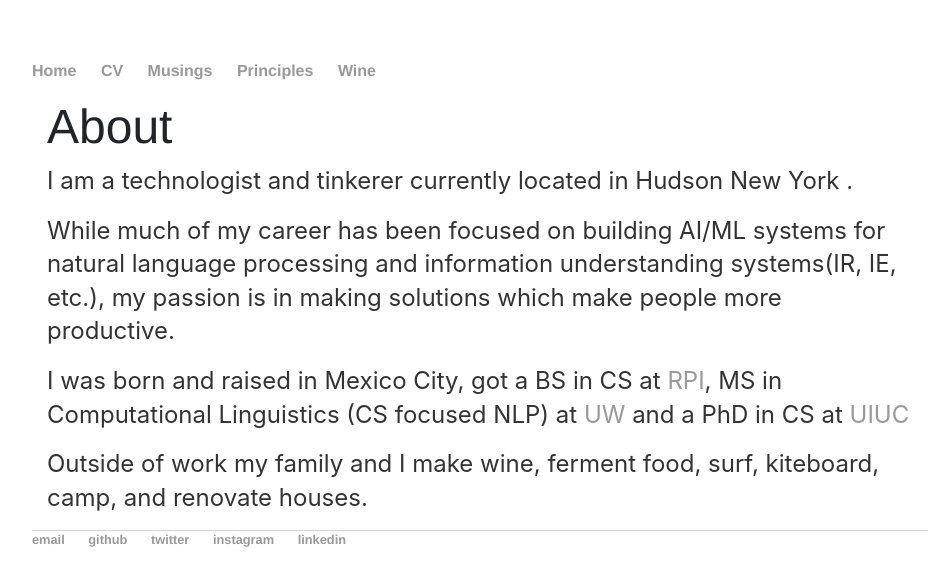
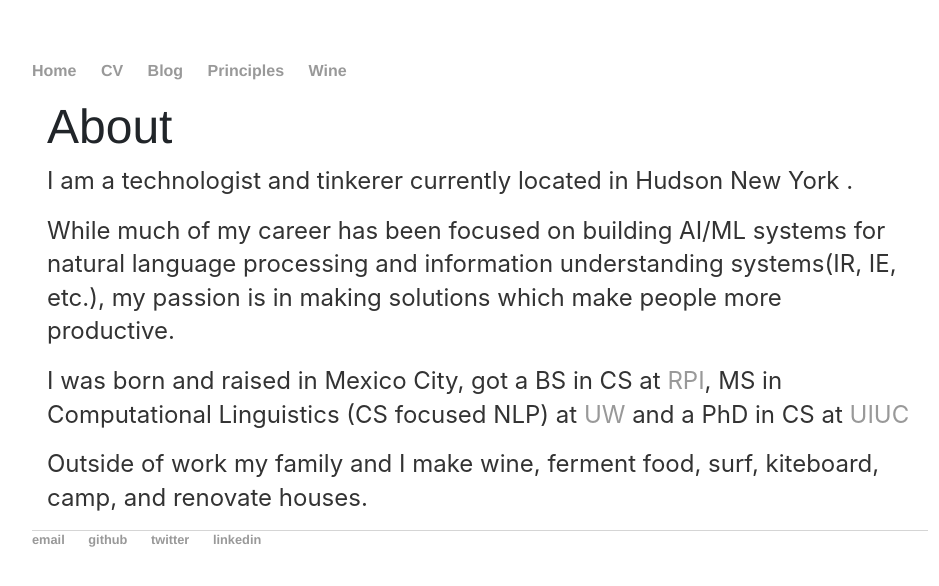
Before and after one commit to spacemanidol/spacemanidol.github.io, a Jekyll site: the page built from about/index.html, in a window 1280 px wide. Shown: the top 586 px of the page, without its empty margins (160-1099 px from the left). Built offline with Jekyll 4.4.1, drawn with Linux system fonts in a browser that asks for light colours; a script that is not in the unit is left out; comment, search, counter and statistics services are not loaded.

Commit message:
Update default.html

```diff
--- a/_layouts/default.html
+++ b/_layouts/default.html
@@ -23,7 +23,7 @@
       <ul>
         <li><a href="/index.html">Home</a></li>
         <li><a href="/cv/index.html">CV</a></li>
-        <li><a href="/blog/index.html">Musings</a></li>
+        <li><a href="/blog/index.html">Blog</a></li>
         <li><a href="/principles/index.html">Principles</a></li>
         <li><a href="/wine/index.html">Wine</a></li>
       </ul>
@@ -31,13 +31,11 @@
     <div class="container">
       {{ content }}
     </div>
-    <script type="text/javascript" id="clstr_globe" src="//clustrmaps.com/globe.js?d=y7pO87ZjJarHpQfDNceWR-huzK7iMGmpRdx-UdPxuDo"></script>
     <footer>
       <ul>
         <li><a href="mailto:spacemanidol@gmail.com">email</a></li>
         <li><a href="https://github.com/spacemanidol">github</a></li>
         <li><a href="https://twitter.com/spacemanidol">twitter</a></li>
-        <li><a href="https://www.instagram.com/spacemanidol/">instagram</a></li>
         <li><a href="https://www.linkedin.com/in/spacemanidol/">linkedin</a></li>
       </ul>
     </footer>
```
